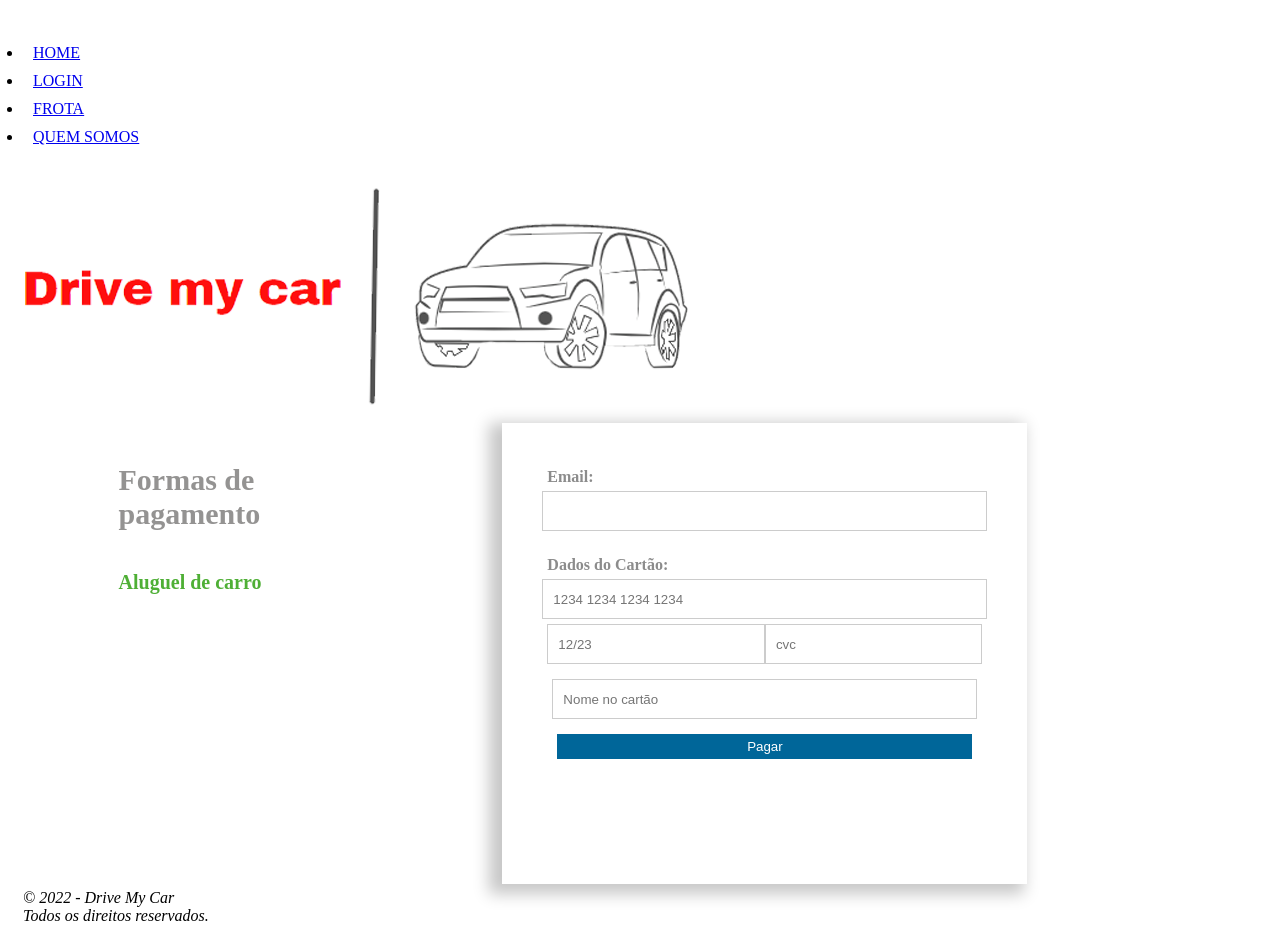
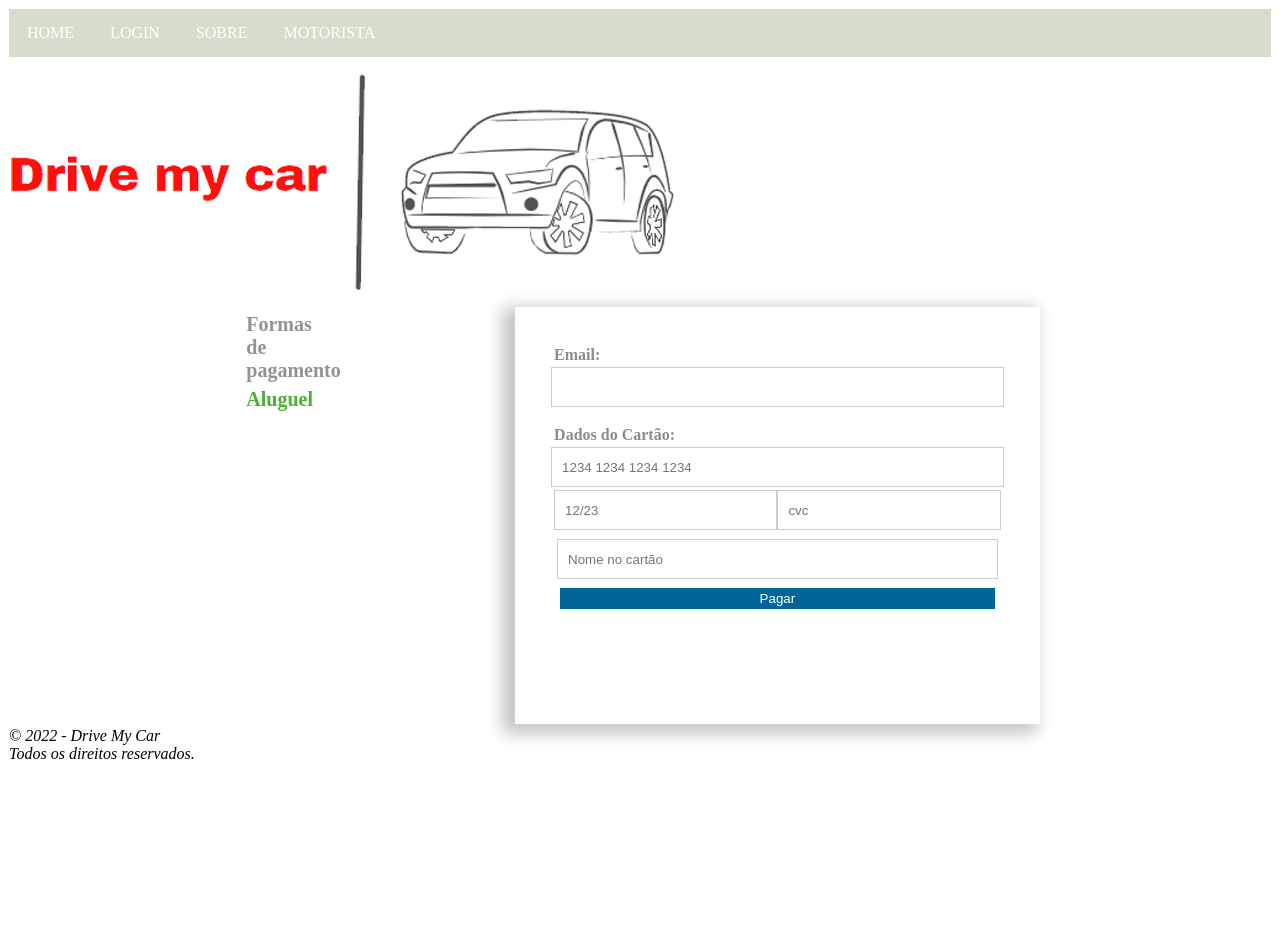
Before and after one commit to ICEI-PUC-Minas-PMV-ADS/DriveMyCar, a PHP site: page /revisao_page.html in a window 1280 px wide. After the commit the page ends 759 px from the top, so only its background shows below. Run offline with PHP 8.4, Linux system fonts and the light colour scheme.

Commit message:
Atualização

```diff
--- a/src/modules/logged/contratacao/steppers/revisao/revisao_page.html
+++ b/src/modules/logged/contratacao/steppers/revisao/revisao_page.html
@@ -1,5 +1,5 @@
 <!DOCTYPE html>
-<html lang="en">
+<html lang="pt-br">
 <head>
     <title>Chekout Pagamento</title>
     <meta charset="UTF-8">
@@ -10,13 +10,20 @@
 </head>
 
 <body>
-<!-- Menu de navegacao do site -->
-<ul class="navbar">
-    <li><a href="index.html">HOME</a>
-    <li><a href="login.html">LOGIN</a>
-    <li><a href="frota.html">FROTA</a>
-    <li><a href="links.html">QUEM SOMOS</a>
-  </ul>
+
+    <!-- Menu de navegacao do site -->
+<nav id="menu">
+    <ul>
+
+        <li><a href="index.html">HOME</a>
+
+            <li><a href="login.html">LOGIN</a>
+
+                <li><a href="frota.html">SOBRE</a>
+
+                    <li><a href="links.html">MOTORISTA</a>
+      </ul>
+</nav>
 
   <!-- Conteudo -->
   <img src="img/logo_without_background.png">  <br>
@@ -26,7 +33,7 @@
    <section class="pagamento">
        <div class="descricao-pagamento">
            <h3> Formas de pagamento </h3>
-           <h2> Aluguel de carro</h2>
+           <h2> Aluguel</h2>
        </div>
 <div class="form-pagamento">
     <form method="POST">
--- a/src/modules/logged/contratacao/steppers/revisao/revisao_style.css
+++ b/src/modules/logged/contratacao/steppers/revisao/revisao_style.css
@@ -1,9 +1,34 @@
 *{
-    margin:20;
+    margin:0 auto;
     box-sizing:border-box;
-    padding: 5px;;
+    padding: 3px;
+
     }
-    section.pagamento{
+    #menu ul{
+        max: width 900px;px;
+        list-style:none;
+        padding:0;
+        background-color:rgb(215, 221, 205);
+    }
+    #menu ul li{
+        display:inline-block;
+         padding: 15px;
+    }
+
+    #menu ul li a{
+        color: #fff;
+        padding:20px
+        display:inline-block;
+       text-decoration: none;
+       transition:background .4s;
+
+    }
+    #menu ul li a:hover{
+        background-color: rgb(238, 15, 15);
+        }
+
+
+        section.pagamento{
         display:flex;
         max-width:1100px;
         justify-content: space-around;
@@ -12,11 +37,11 @@
         margin: 90px auto;
     }
     .descricao-pagamento{
-        width:25%;
+        width: 25px;
     }
     .descricao-pagamento h3{
         color:rgba(100, 99, 97, 0.692);
-        font-size: 30px;
+        font-size: 20px;
     }
     .descricao-pagamento h2{
         color:rgb(78, 175, 53);
```
